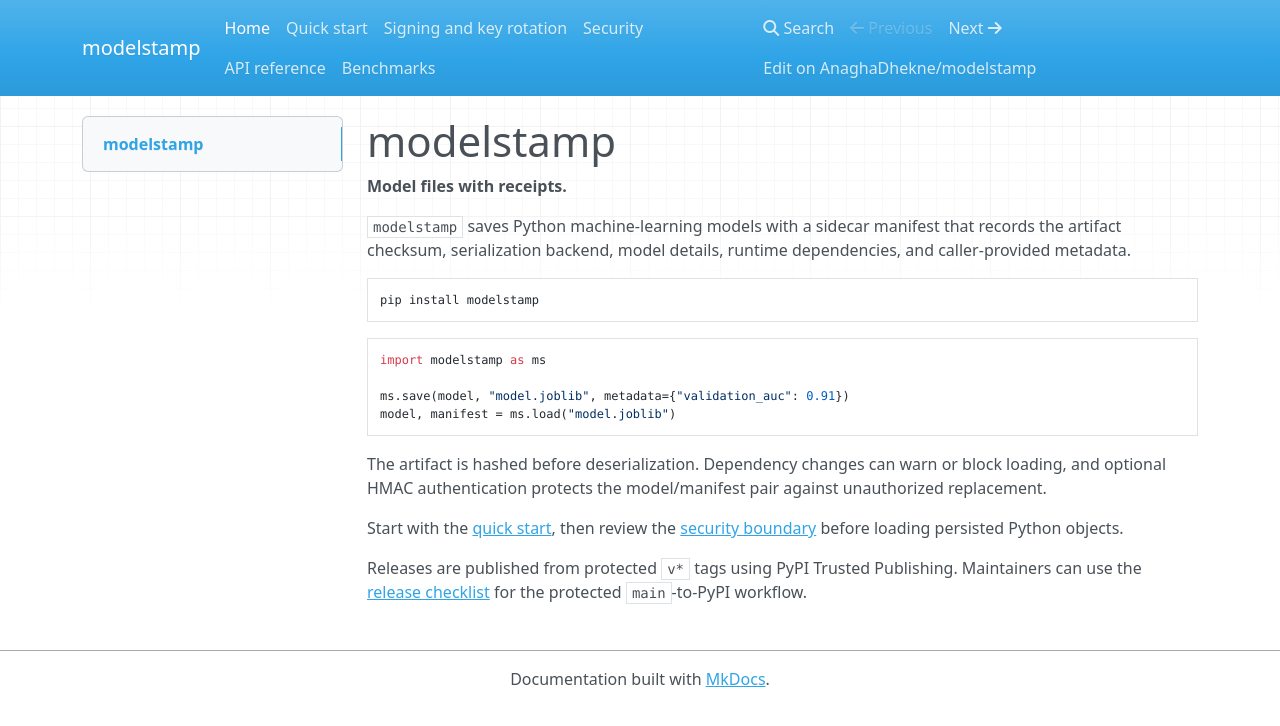
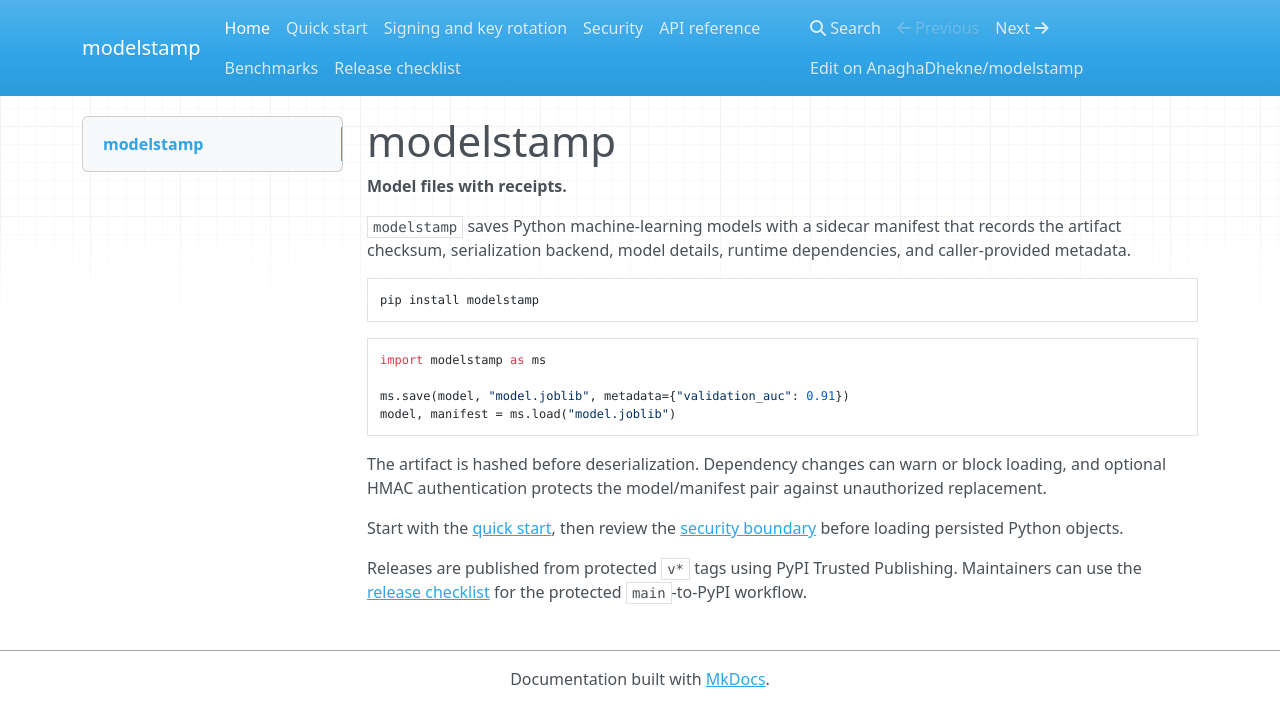
Before and after one commit to AnaghaDhekne/modelstamp, an MkDocs documentation site: the page built from docs/index.md, in a window 1280 px wide. Shown: the top 726 px of the page. Built offline with MkDocs 1.6.1, drawn with Linux system fonts in a browser that asks for light colours; nearby versions of some CDN libraries.

Commit message:
Add release checklist to documentation

```diff
--- a/mkdocs.yml
+++ b/mkdocs.yml
@@ -24,5 +24,6 @@
   - Security: security.md
   - API reference: api.md
   - Benchmarks: benchmarks.md
+  - Release checklist: releasing.md
 
 strict: true
```
